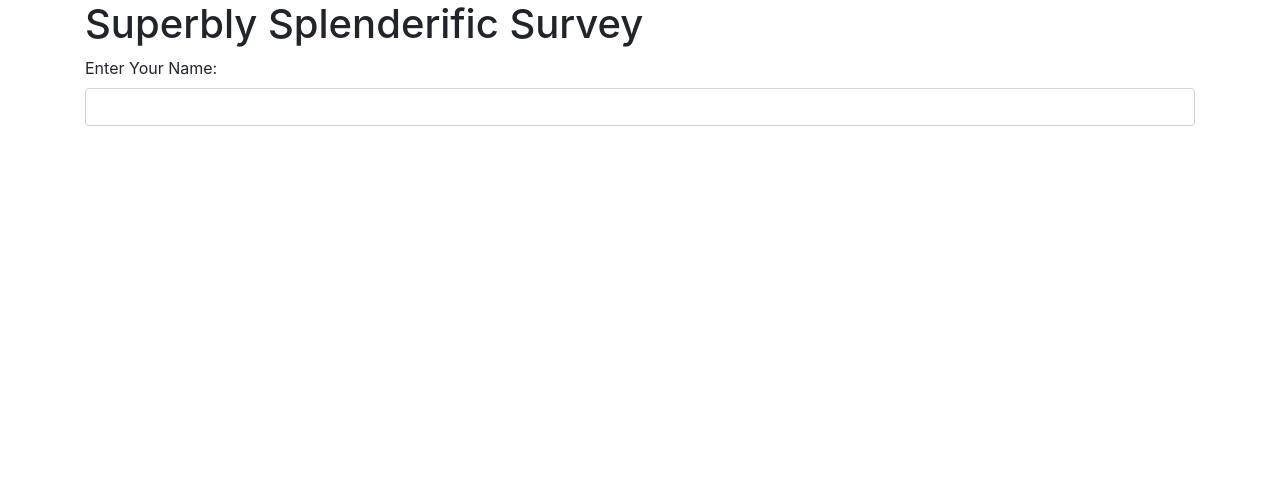
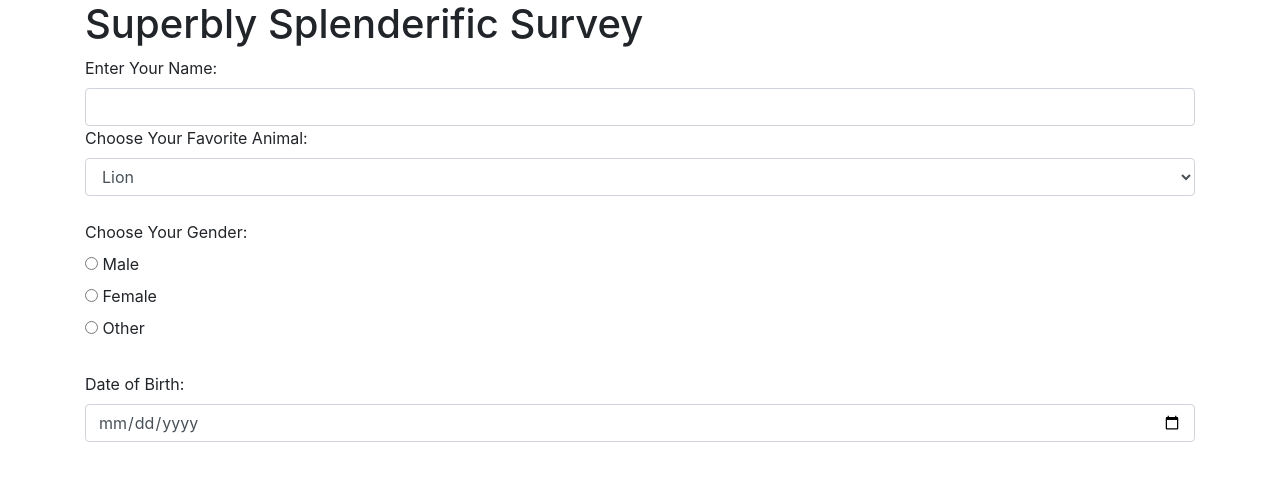
Before and after one commit to CalebCoughenour/survey, a plain HTML site: page index.html in a window 1280 px wide. Drawn offline with Linux system fonts and the light colour scheme.

Commit message:
add radio buttons, calendar & dropbox.
co-authored-by: Evgeniya Meshuris <em@theemm.com>

```diff
--- a/index.html
+++ b/index.html
@@ -10,10 +10,55 @@
 <body>
   <div class="container">
     <h1>Superbly Splenderific Survey</h1>
-    <form id="formOne">
+    <form id="name">
       <label for="usersName">Enter Your Name:</label>
       <input id="usersName" class="form-control" type="text">
     </form>
+
+    <form id="animal">
+      <label for="favoriteAnimal">Choose Your Favorite Animal:</label>
+      <select class="form-control" id="favoriteAnimal">
+        <option>Lion</option>
+        <option>Monkey</option>
+        <option>Dolphin</option>
+        <option>Dog</option>
+        <option>Fish</option>
+        <option>Cat</option>
+        <option>Other...</option>
+    </select>
+    </form>
+
+    <br>
+
+    <form method="post" action="/Tests/Post">
+      <fieldset>
+      <label for="gender">Choose Your Gender:</label>
+    <div class="radio">
+      <label>
+        <input type="radio" name="gender" value="male">
+        Male
+      </label>
+    </div>
+    <div class="radio">
+      <label>
+        <input type="radio" name="gender" value="female">
+        Female
+      </label>
+    </div>
+    <div class="radio">
+      <label>
+        <input type="radio" name="gender" value="other">
+        Other
+      </label>
+    </div>
+    <br>
+    </fieldset>
+    </form>
+
+    <div class="form-group">
+      <label for="born">Date of Birth:</label>
+      <input id="born" class="form-control" type="date">
+    </div>
 
 
 
```
